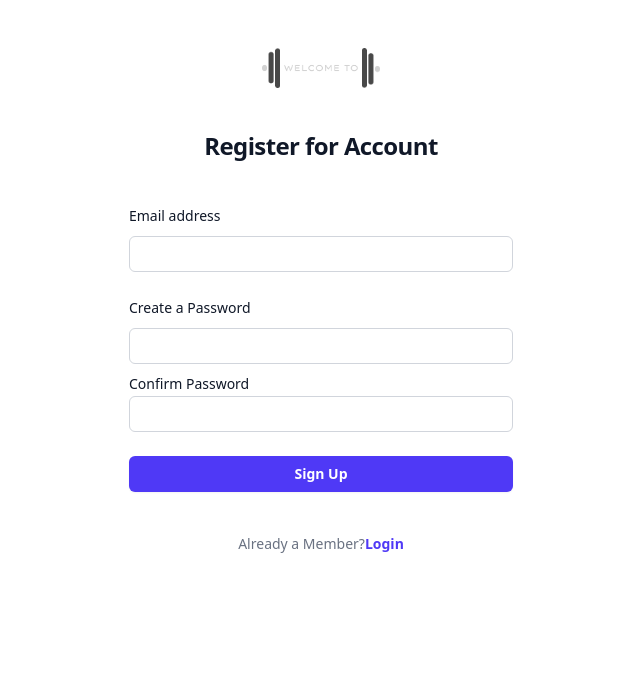
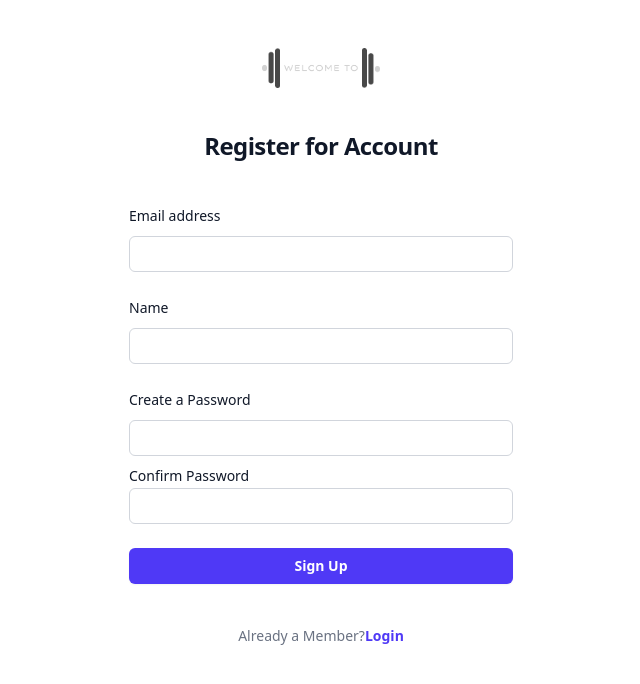
Before and after one commit to RiaChacko/NextGenWellness, a React (Vite) app: page /signup in a window 1280 px wide. Shown: the top 684 px of the page, without its empty margins (319-959 px from the left). Built offline with nearby package versions, Linux system fonts and the light colour scheme.

Commit message:
Added name field to sign up page

```diff
--- a/src/pages/SignUp.jsx
+++ b/src/pages/SignUp.jsx
@@ -16,6 +16,12 @@ function SignUp () {
           <input type="email" name="email" id="email" autocomplete="email" required class="block w-full rounded-md bg-white px-3 py-1.5 text-base text-gray-900 outline-1 -outline-offset-1 outline-gray-300 placeholder:text-gray-400 focus:outline-2 focus:-outline-offset-2 focus:outline-indigo-600 sm:text-sm/6"/>
         </div>
       </div>
+      <div>
+        <label for="email" class="block text-sm/6 font-medium text-gray-900">Name</label>
+        <div class="mt-2">
+          <input type="name" name="name" id="name" autocomplete="name" required class="block w-full rounded-md bg-white px-3 py-1.5 text-base text-gray-900 outline-1 -outline-offset-1 outline-gray-300 placeholder:text-gray-400 focus:outline-2 focus:-outline-offset-2 focus:outline-indigo-600 sm:text-sm/6"/>
+        </div>
+      </div>
 
       <div>
         <div class="flex items-center justify-between">
@@ -30,7 +36,7 @@ function SignUp () {
 
         <div class="mt-2">
         <label for="password" class="block text-sm/6 font-medium text-gray-900">Confirm Password</label>
-          <input type="password" name="password" id="password" autocomplete="current-password" required class="block w-full rounded-md bg-white px-3 py-1.5 text-base text-gray-900 outline-1 -outline-offset-1 outline-gray-300 placeholder:text-gray-400 focus:outline-2 focus:-outline-offset-2 focus:outline-indigo-600 sm:text-sm/6"/>
+          <input type="password" name="password" id="confirmpassword" autocomplete="current-password" required class="block w-full rounded-md bg-white px-3 py-1.5 text-base text-gray-900 outline-1 -outline-offset-1 outline-gray-300 placeholder:text-gray-400 focus:outline-2 focus:-outline-offset-2 focus:outline-indigo-600 sm:text-sm/6"/>
         </div>
 
       </div>
```
